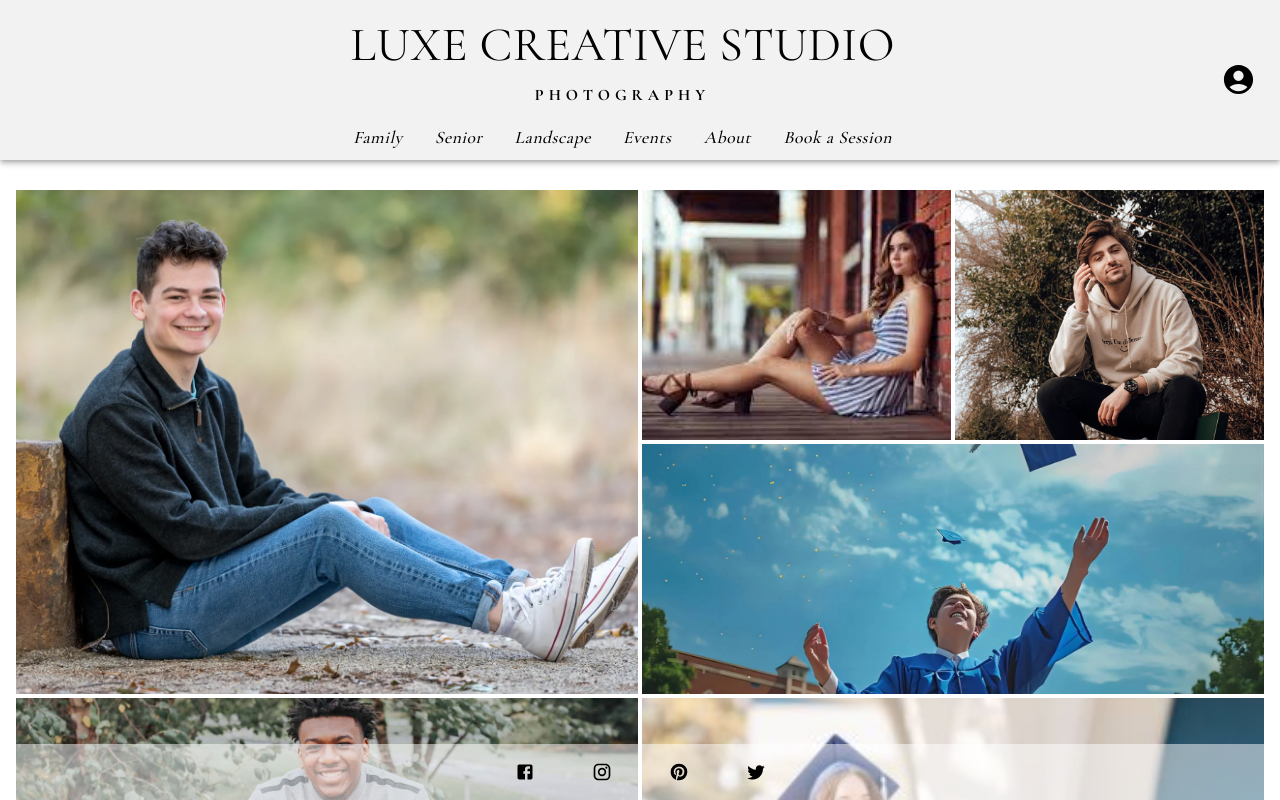
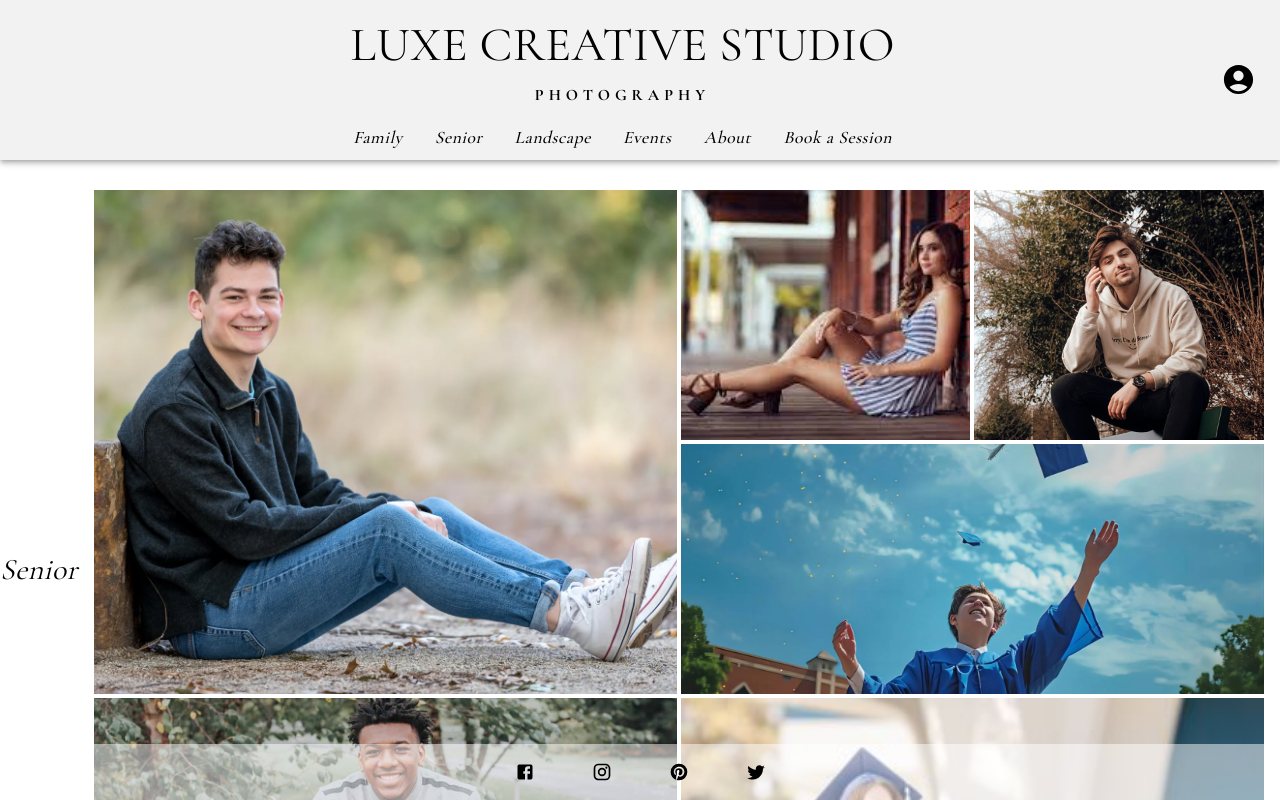
Before and after one commit to elijahmendezcs/ptfullstack, a React (Vite) app in the folder frontend/: page /senior in a window 1280 px wide. Shown: the top 800 px of the page. Built offline with nearby package versions, Linux system fonts and the light colour scheme; a web font is replaced by a local one.

Commit message:
added title to senior, but it is not in the correct place needs work

```diff
--- a/frontend/src/pages/Senior.jsx
+++ b/frontend/src/pages/Senior.jsx
@@ -1,8 +1,20 @@
 import React from 'react'
 import ImageList from "../components/SeniorImageList"
+import { Typography } from '@mui/material'
 const Senior = () => {
   return (
        <div className="flex items-center justify-center h-screen">
+        <Typography
+        sx={{
+          fontFamily: '"Cormorant Garamond", serif',
+          fontSize: "30px",
+          fontStyle: "italic",
+          fontWeight: 400,
+          marginTop: "20px",
+        }}
+         >
+          Senior
+        </Typography >
          <ImageList />
        </div>
      )
```
